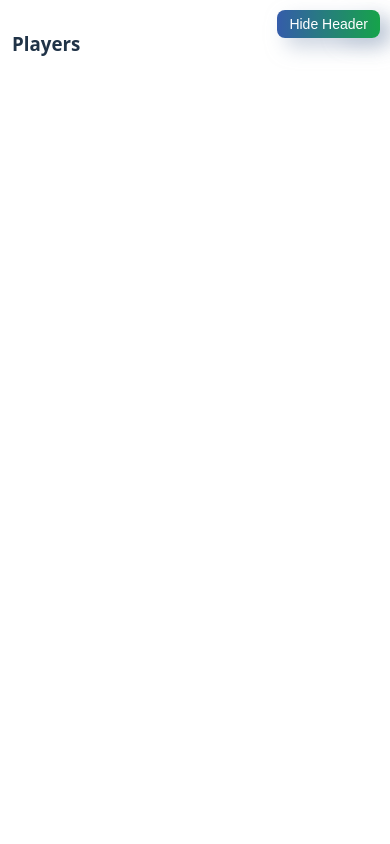
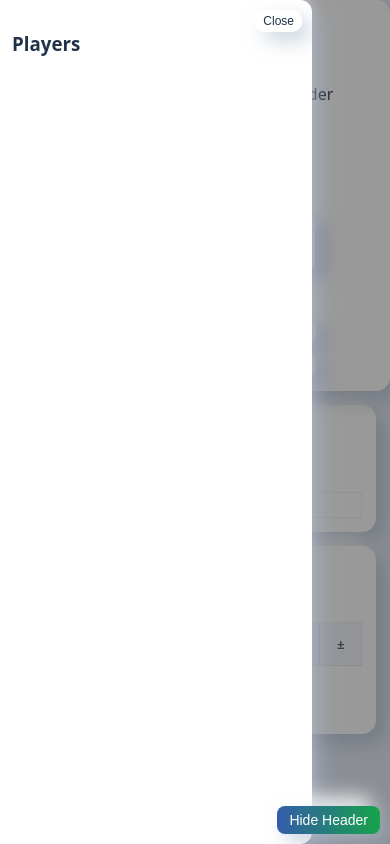
Before and after one commit to mahadhana1723-del/theversion_neuphonic, a website: page TournamentPage.html in a window 390 px wide. Both pictures are taken after a click on the button "Players Sidebar". Drawn offline with Linux system fonts and the light colour scheme.

Commit message:
player sidebar fixed

```diff
--- a/TournamentPage.html
+++ b/TournamentPage.html
@@ -90,19 +90,33 @@ table.matches th,table.stats th{
   z-index: 150; padding:12px;
 }
 #playerSidebar.active { transform: translateX(0); }
-@media (max-width: 600px) {
+@media (max-width: 768px) {
   #playerSidebar {
     top: 0;
     left: 0;
-    width: 100%;
+    width: 80%;
     height: 100%;
-    border-radius: 0;
+    border-radius: 0 12px 12px 0;
   }
 }
 #playerSidebar .btn {
   position: absolute; top: 10px; right: 10px;
   padding: 4px 8px; font-size: 12px;
 }
+
+
+#sidebarOverlay {
+  display: none;
+  position: fixed;
+  top: 0; left: 0;
+  width: 100%; height: 100%;
+  background: rgba(0,0,0,0.4);
+  z-index: 140;
+}
+#sidebarOverlay.active {
+  display: block;
+}
+
 
 /* Player mini-cards */
 .player-card {
@@ -129,7 +143,7 @@ table.matches th,table.stats th{
 
 /* Toggle header button */
 #toggleHeaderBtn {
-  position: fixed; top: 10px; right: 10px; z-index: 200;
+  position: fixed; bottom: 10px; right: 10px; z-index: 200;
   background: linear-gradient(90deg,var(--accent),var(--win));
   border: none; border-radius: 8px;
   padding: 6px 12px; color: #fff;
@@ -255,6 +269,8 @@ table.matches th,table.stats th{
     </div>
     <div id="playerList"></div>
   </div>
+  <div id="sidebarOverlay"></div>
+
 
   <main>
     <div class="board">
@@ -552,6 +568,26 @@ on(genderSelect, 'change', () => {
   // ---------- Sidebar toggle ----------
   on(togglePlayersBtn, 'click', () => playerSidebar.classList.add('active'));
   on(closeSidebarBtn,  'click', () => playerSidebar.classList.remove('active'));
+
+
+  const sidebarOverlay = document.getElementById('sidebarOverlay');
+
+on(togglePlayersBtn, 'click', () => {
+  playerSidebar.classList.add('active');
+  sidebarOverlay.classList.add('active');
+});
+
+on(closeSidebarBtn, 'click', () => {
+  playerSidebar.classList.remove('active');
+  sidebarOverlay.classList.remove('active');
+});
+
+on(sidebarOverlay, 'click', () => {
+  playerSidebar.classList.remove('active');
+  sidebarOverlay.classList.remove('active');
+});
+
+
 
   // ---------- Players ----------
 on(addBtn, 'click', async () => {
```
